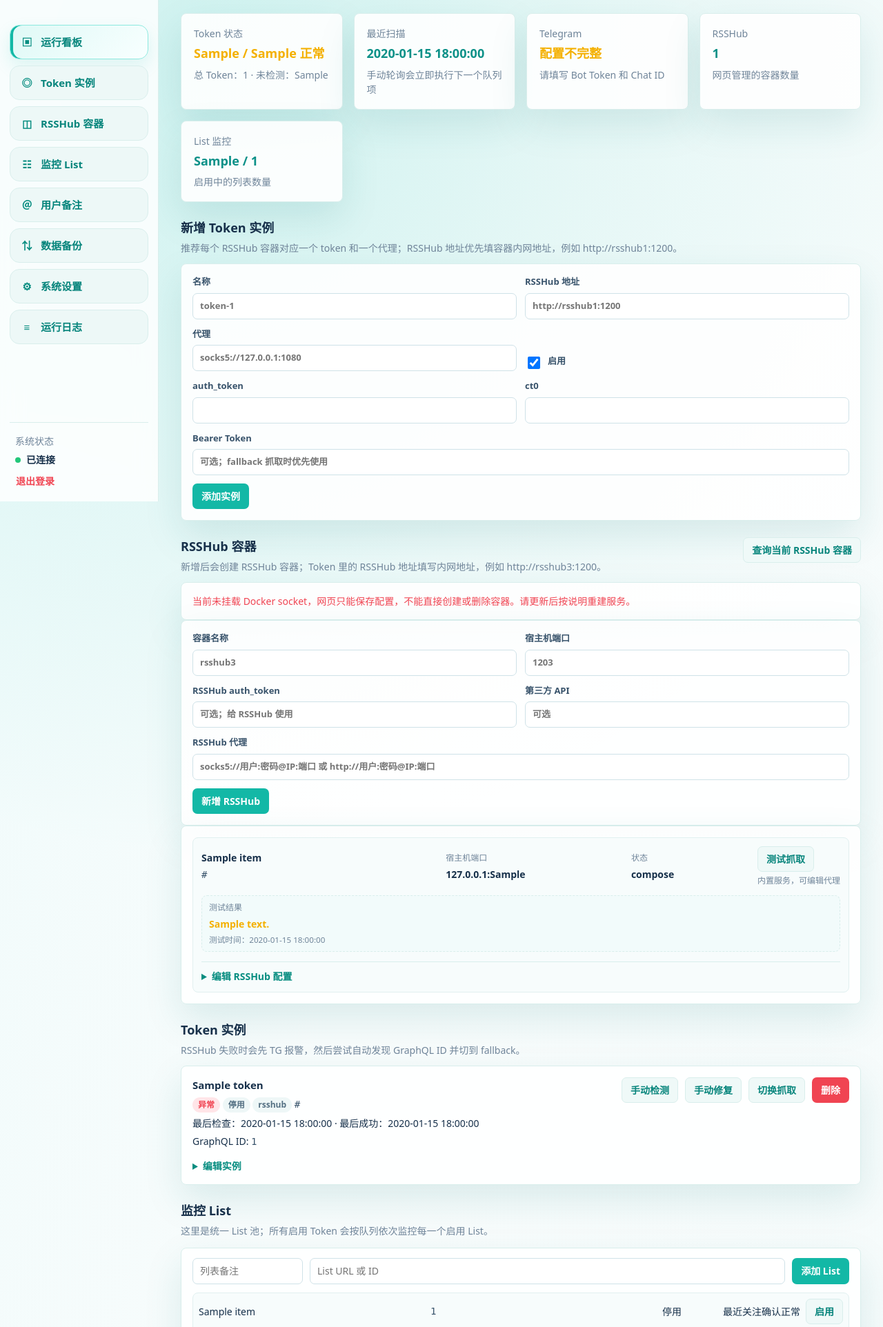
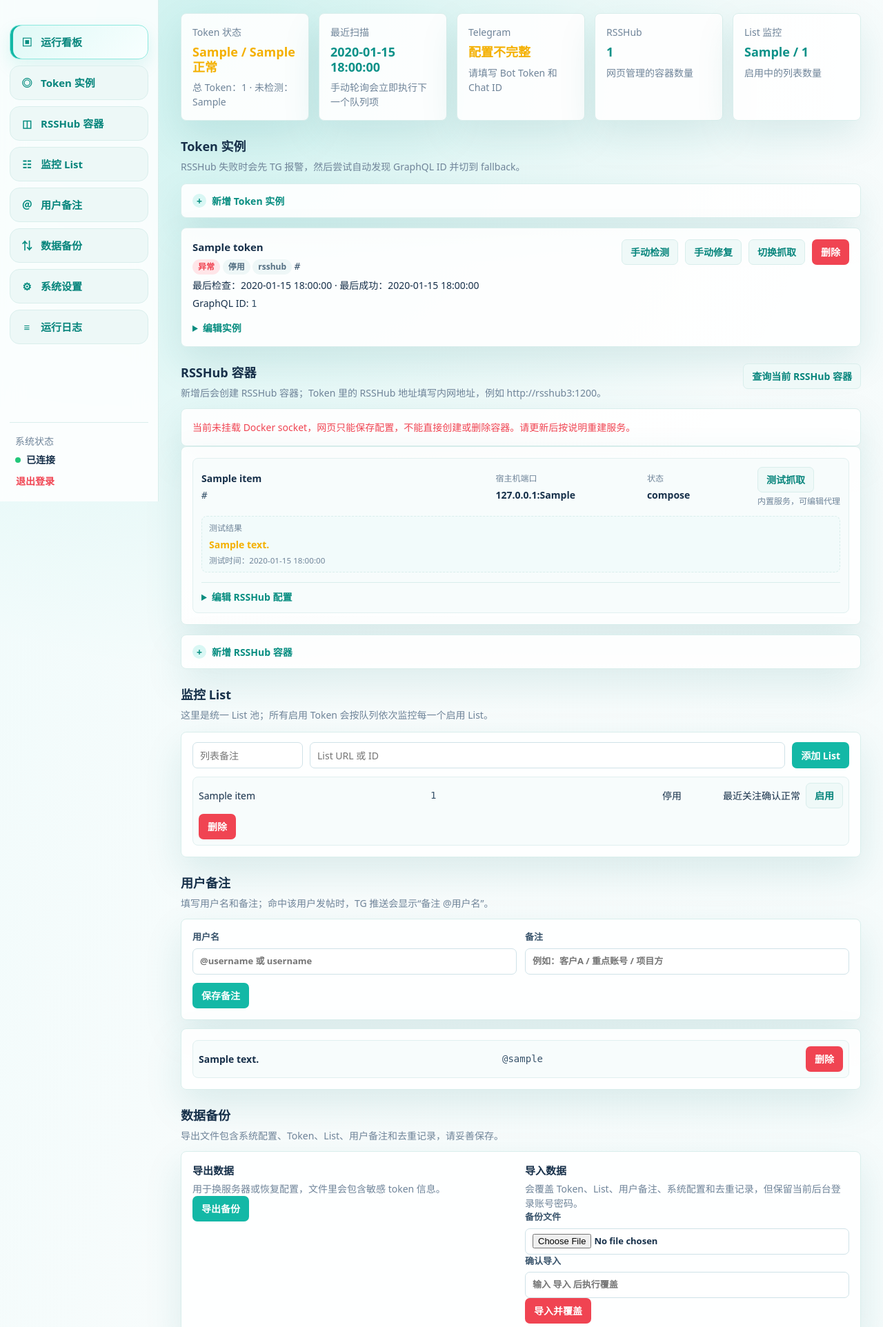
Before and after one commit to mmk58860-code/tuite-tg, a FastAPI app: template app/templates/index.html in a window 1280 px wide. Shown: the part 73-1997 px from the top of the page at 69% size. Run offline with FastAPI, Linux system fonts and the light colour scheme; the template is opened without the code that fills it: most values are stand-ins (such as "Sample title", 1, 10 or a date in 2020).

Commit message:
Tighten admin layout

```diff
--- a/app/static/style.css
+++ b/app/static/style.css
@@ -180,7 +180,7 @@ body {
 }
 
 .content-shell {
-  width: min(1280px, calc(100% - 64px));
+  width: min(1320px, calc(100% - 64px));
   margin: 26px auto 64px;
 }
 
@@ -191,8 +191,8 @@ body {
 
 .metric-grid {
   display: grid;
-  grid-template-columns: repeat(4, minmax(0, 1fr));
-  gap: 16px;
+  grid-template-columns: repeat(5, minmax(0, 1fr));
+  gap: 14px;
 }
 
 .metric-card,
@@ -206,8 +206,8 @@ body {
 }
 
 .metric-card {
-  min-height: 108px;
-  padding: 18px;
+  min-height: 100px;
+  padding: 16px;
 }
 
 .metric-card strong {
@@ -219,7 +219,7 @@ body {
 }
 
 .metric-card p {
-  margin: 9px 0 0;
+  margin: 8px 0 0;
 }
 
 .section-head {
@@ -382,6 +382,50 @@ button:hover,
   margin-bottom: 14px;
 }
 
+.add-panel {
+  margin-bottom: 14px;
+}
+
+.compact-details.panel {
+  padding: 0;
+  overflow: hidden;
+}
+
+.compact-details > summary {
+  display: flex;
+  align-items: center;
+  gap: 8px;
+  min-height: 48px;
+  padding: 0 16px;
+  list-style: none;
+}
+
+.compact-details > summary::-webkit-details-marker {
+  display: none;
+}
+
+.compact-details > summary::before {
+  content: "+";
+  display: inline-grid;
+  place-items: center;
+  width: 20px;
+  height: 20px;
+  border-radius: 999px;
+  background: var(--brand-soft);
+  color: var(--brand-dark);
+  font-weight: 900;
+}
+
+.compact-details[open] > summary::before {
+  content: "-";
+}
+
+.compact-details > form {
+  margin: 0;
+  padding: 16px;
+  border-top: 1px solid var(--line);
+}
+
 .token-head {
   display: flex;
   align-items: flex-start;
@@ -485,11 +529,12 @@ summary {
 .rsshub-list {
   display: grid;
   gap: 10px;
+  margin-bottom: 14px;
 }
 
 .rsshub-row {
   display: grid;
-  grid-template-columns: minmax(170px, 1.2fr) minmax(150px, 0.9fr) minmax(90px, 0.6fr) auto;
+  grid-template-columns: minmax(220px, 1.4fr) minmax(130px, 0.7fr) minmax(88px, 0.5fr) auto;
   gap: 12px;
   align-items: center;
   padding: 12px;
@@ -501,6 +546,7 @@ summary {
 .rsshub-row > div {
   display: grid;
   gap: 4px;
+  min-width: 0;
 }
 
 .rsshub-row > details {
@@ -511,6 +557,7 @@ summary {
 
 .rsshub-row code {
   width: fit-content;
+  max-width: 100%;
 }
 
 .rsshub-row span {
@@ -572,7 +619,7 @@ summary {
 
 @media (max-width: 1080px) {
   .metric-grid {
-    grid-template-columns: repeat(2, minmax(0, 1fr));
+    grid-template-columns: repeat(3, minmax(0, 1fr));
   }
 }
 
--- a/app/templates/index.html
+++ b/app/templates/index.html
@@ -34,14 +34,17 @@
   </div>
 </section>
 
-<section class="band" id="tokens">
+<section class="band" id="tokens-list">
   <div class="section-head">
     <div>
-      <h2>新增 Token 实例</h2>
-      <p>推荐每个 RSSHub 容器对应一个 token 和一个代理；RSSHub 地址优先填容器内网地址，例如 http://rsshub1:1200。</p>
+      <h2>Token 实例</h2>
+      <p>RSSHub 失败时会先 TG 报警，然后尝试自动发现 GraphQL ID 并切到 fallback。</p>
     </div>
   </div>
-  <form class="panel token-form" method="post" action="/tokens">
+
+  <details class="panel compact-details add-panel">
+    <summary>新增 Token 实例</summary>
+    <form class="token-form" method="post" action="/tokens">
       <label>名称
         <input name="name" required placeholder="token-1">
       </label>
@@ -68,116 +71,8 @@
         <button type="submit">添加实例</button>
       </div>
     </form>
-</section>
+  </details>
 
-<section class="band" id="rsshub">
-  <div class="section-head">
-    <div>
-      <h2>RSSHub 容器</h2>
-      <p>新增后会创建 RSSHub 容器；Token 里的 RSSHub 地址填写内网地址，例如 http://rsshub3:1200。</p>
-    </div>
-    <form method="post" action="/rsshub/discover">
-      <button type="submit" class="secondary">查询当前 RSSHub 容器</button>
-    </form>
-  </div>
-  {% if not docker_available %}
-    <div class="panel error-text">
-      当前未挂载 Docker socket，网页只能保存配置，不能直接创建或删除容器。请更新后按说明重建服务。
-    </div>
-  {% endif %}
-  <form class="panel rsshub-form" method="post" action="/rsshub">
-    <label>容器名称
-      <input name="name" required placeholder="rsshub3">
-    </label>
-    <label>宿主机端口
-      <input name="host_port" type="number" min="1" max="65535" required placeholder="1203">
-    </label>
-    <label>RSSHub auth_token
-      <input name="twitter_auth_token" autocomplete="off" placeholder="可选；给 RSSHub 使用">
-    </label>
-    <label>第三方 API
-      <input name="third_party_api" autocomplete="off" placeholder="可选">
-    </label>
-    <label class="span-2">RSSHub 代理
-      <input name="proxy_uri" placeholder="socks5://用户:密码@IP:端口 或 http://用户:密码@IP:端口">
-    </label>
-    <div class="actions span-2">
-      <button type="submit">新增 RSSHub</button>
-    </div>
-  </form>
-  <div class="panel rsshub-list">
-    {% for item in rsshub_instances %}
-      <div class="rsshub-row">
-        <div>
-          <strong>{{ item.name }}</strong>
-          <code>{{ item.internal_url }}</code>
-        </div>
-        <div>
-          <span>宿主机端口</span>
-          <b>127.0.0.1:{{ item.host_port }}</b>
-        </div>
-        <div>
-          <span>状态</span>
-          <b>{{ item.status }}</b>
-        </div>
-        <div class="actions">
-          <form method="post" action="/rsshub/{{ item.id }}/test">
-            <button type="submit" class="secondary">测试抓取</button>
-          </form>
-          {% if item.status == 'compose' %}
-            <span class="muted">内置服务，可编辑代理</span>
-          {% elif item.container_id %}
-            <form method="post" action="/rsshub/{{ item.id }}/refresh">
-              <button type="submit" class="secondary">刷新状态</button>
-            </form>
-            <form method="post" action="/rsshub/{{ item.id }}/delete" data-confirm="确认删除 RSSHub 容器：{{ item.name }} 吗？">
-              <button type="submit" class="danger">删除</button>
-            </form>
-          {% else %}
-            <span class="muted">未创建</span>
-            <form method="post" action="/rsshub/{{ item.id }}/delete" data-confirm="确认删除 RSSHub 记录：{{ item.name }} 吗？">
-              <button type="submit" class="danger">删除</button>
-            </form>
-          {% endif %}
-        </div>
-        <div class="rsshub-test span-4">
-          <span>测试结果</span>
-          <b class="{{ 'ok-text' if item.last_test_ok else 'warn-text' }}">
-            {{ item.last_test_message or '未测试' }}
-          </b>
-          <small>测试时间：{{ item.last_test_at | beijing_time }}</small>
-        </div>
-        <details class="span-4">
-          <summary>编辑 RSSHub 配置</summary>
-          <form class="rsshub-form edit-form" method="post" action="/rsshub/{{ item.id }}/update" data-confirm="确认保存并重建 RSSHub 容器：{{ item.name }} 吗？">
-            <label>RSSHub auth_token
-              <input name="twitter_auth_token" value="{{ item.twitter_auth_token }}" autocomplete="off" placeholder="可选；给 RSSHub 使用">
-            </label>
-            <label>第三方 API
-              <input name="third_party_api" value="{{ item.third_party_api }}" autocomplete="off" placeholder="可选">
-            </label>
-            <label class="span-2">RSSHub 代理
-              <input name="proxy_uri" value="{{ item.proxy_uri }}" placeholder="socks5://用户:密码@IP:端口 或 http://用户:密码@IP:端口">
-            </label>
-            <div class="actions span-2">
-              <button type="submit">保存并重建</button>
-            </div>
-          </form>
-        </details>
-      </div>
-    {% else %}
-      <p class="muted">暂无记录。点击“查询当前 RSSHub 容器”可以扫描当前 Docker 里已有的 RSSHub。</p>
-    {% endfor %}
-  </div>
-</section>
-
-<section class="band" id="tokens-list">
-  <div class="section-head">
-    <div>
-      <h2>Token 实例</h2>
-      <p>RSSHub 失败时会先 TG 报警，然后尝试自动发现 GraphQL ID 并切到 fallback。</p>
-    </div>
-  </div>
   {% for token in tokens %}
   <article class="token-card" id="token-{{ token.id }}">
     <div class="token-head">
@@ -255,6 +150,112 @@
   {% else %}
     <div class="panel muted">暂无 token 实例。</div>
   {% endfor %}
+</section>
+
+<section class="band" id="rsshub">
+  <div class="section-head">
+    <div>
+      <h2>RSSHub 容器</h2>
+      <p>新增后会创建 RSSHub 容器；Token 里的 RSSHub 地址填写内网地址，例如 http://rsshub3:1200。</p>
+    </div>
+    <form method="post" action="/rsshub/discover">
+      <button type="submit" class="secondary">查询当前 RSSHub 容器</button>
+    </form>
+  </div>
+  {% if not docker_available %}
+    <div class="panel error-text">
+      当前未挂载 Docker socket，网页只能保存配置，不能直接创建或删除容器。请更新后按说明重建服务。
+    </div>
+  {% endif %}
+
+  <div class="panel rsshub-list">
+    {% for item in rsshub_instances %}
+      <div class="rsshub-row">
+        <div>
+          <strong>{{ item.name }}</strong>
+          <code>{{ item.internal_url }}</code>
+        </div>
+        <div>
+          <span>宿主机端口</span>
+          <b>127.0.0.1:{{ item.host_port }}</b>
+        </div>
+        <div>
+          <span>状态</span>
+          <b>{{ item.status }}</b>
+        </div>
+        <div class="actions">
+          <form method="post" action="/rsshub/{{ item.id }}/test">
+            <button type="submit" class="secondary">测试抓取</button>
+          </form>
+          {% if item.status == 'compose' %}
+            <span class="muted">内置服务，可编辑代理</span>
+          {% elif item.container_id %}
+            <form method="post" action="/rsshub/{{ item.id }}/refresh">
+              <button type="submit" class="secondary">刷新状态</button>
+            </form>
+            <form method="post" action="/rsshub/{{ item.id }}/delete" data-confirm="确认删除 RSSHub 容器：{{ item.name }} 吗？">
+              <button type="submit" class="danger">删除</button>
+            </form>
+          {% else %}
+            <span class="muted">未创建</span>
+            <form method="post" action="/rsshub/{{ item.id }}/delete" data-confirm="确认删除 RSSHub 记录：{{ item.name }} 吗？">
+              <button type="submit" class="danger">删除</button>
+            </form>
+          {% endif %}
+        </div>
+        <div class="rsshub-test span-4">
+          <span>测试结果</span>
+          <b class="{{ 'ok-text' if item.last_test_ok else 'warn-text' }}">
+            {{ item.last_test_message or '未测试' }}
+          </b>
+          <small>测试时间：{{ item.last_test_at | beijing_time }}</small>
+        </div>
+        <details class="span-4">
+          <summary>编辑 RSSHub 配置</summary>
+          <form class="rsshub-form edit-form" method="post" action="/rsshub/{{ item.id }}/update" data-confirm="确认保存并重建 RSSHub 容器：{{ item.name }} 吗？">
+            <label>RSSHub auth_token
+              <input name="twitter_auth_token" value="{{ item.twitter_auth_token }}" autocomplete="off" placeholder="可选；给 RSSHub 使用">
+            </label>
+            <label>第三方 API
+              <input name="third_party_api" value="{{ item.third_party_api }}" autocomplete="off" placeholder="可选">
+            </label>
+            <label class="span-2">RSSHub 代理
+              <input name="proxy_uri" value="{{ item.proxy_uri }}" placeholder="socks5://用户:密码@IP:端口 或 http://用户:密码@IP:端口">
+            </label>
+            <div class="actions span-2">
+              <button type="submit">保存并重建</button>
+            </div>
+          </form>
+        </details>
+      </div>
+    {% else %}
+      <p class="muted">暂无记录。点击“查询当前 RSSHub 容器”可以扫描当前 Docker 里已有的 RSSHub。</p>
+    {% endfor %}
+  </div>
+
+  <details class="panel compact-details add-panel">
+    <summary>新增 RSSHub 容器</summary>
+    <form class="rsshub-form" method="post" action="/rsshub">
+      <label>容器名称
+        <input name="name" required placeholder="rsshub3">
+      </label>
+      <label>宿主机端口
+        <input name="host_port" type="number" min="1" max="65535" required placeholder="1203">
+      </label>
+      <label>RSSHub auth_token
+        <input name="twitter_auth_token" autocomplete="off" placeholder="可选；给 RSSHub 使用">
+      </label>
+      <label>第三方 API
+        <input name="third_party_api" autocomplete="off" placeholder="可选">
+      </label>
+      <label class="span-2">RSSHub 代理
+        <input name="proxy_uri" placeholder="socks5://用户:密码@IP:端口 或 http://用户:密码@IP:端口">
+      </label>
+      <div class="actions span-2">
+        <button type="submit">新增 RSSHub</button>
+      </div>
+    </form>
+  </details>
 </section>
 
 <section class="band" id="lists">
```
Lines whose indentation alone changed are shown as unchanged.
